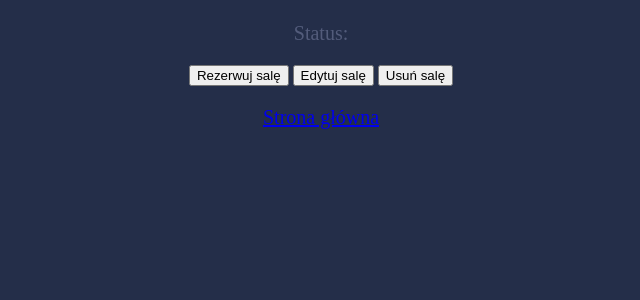
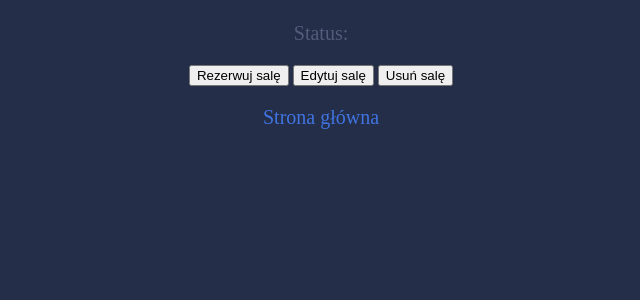
Before and after one commit to DorotaStaszczuk/Rezerwacja_sali_konferencyjnej, a Django app: page /room/1/ in a window 1280 px wide. Shown: the part 232-532 px from the top of the page, without its empty margins (319-959 px from the left). Run offline with Django 3.2, Linux system fonts and the light colour scheme; tables that the repository leaves empty hold one stand-in row (values such as "Sample post").

Commit message:
link style css added

```diff
--- a/s_konf/s_konf_app/static/CSS/style.css
+++ b/s_konf/s_konf_app/static/CSS/style.css
@@ -21,7 +21,7 @@ p {
     font-size: 20px;
 }
 
-#room {
+a {
     text-decoration: none;
     color: #4074E1;
 }
```
